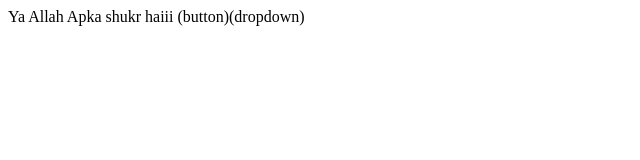
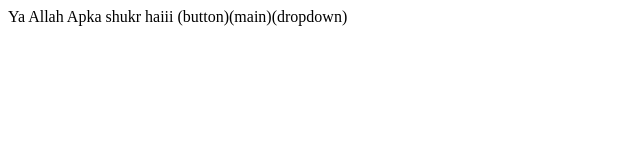
Before and after one commit to MdSaifu7/newRepo, a plain HTML site: page index.html in a window 1280 px wide. Shown: the full height of the page, 0-640 px from the left. Drawn offline with Linux system fonts and the light colour scheme.

Commit message:
added main

```diff
--- a/index.html
+++ b/index.html
@@ -1 +1 @@
-<p>Ya Allah Apka shukr haiii (button)(dropdown)</p>
+<p>Ya Allah Apka shukr haiii (button)(main)(dropdown)</p>
```
